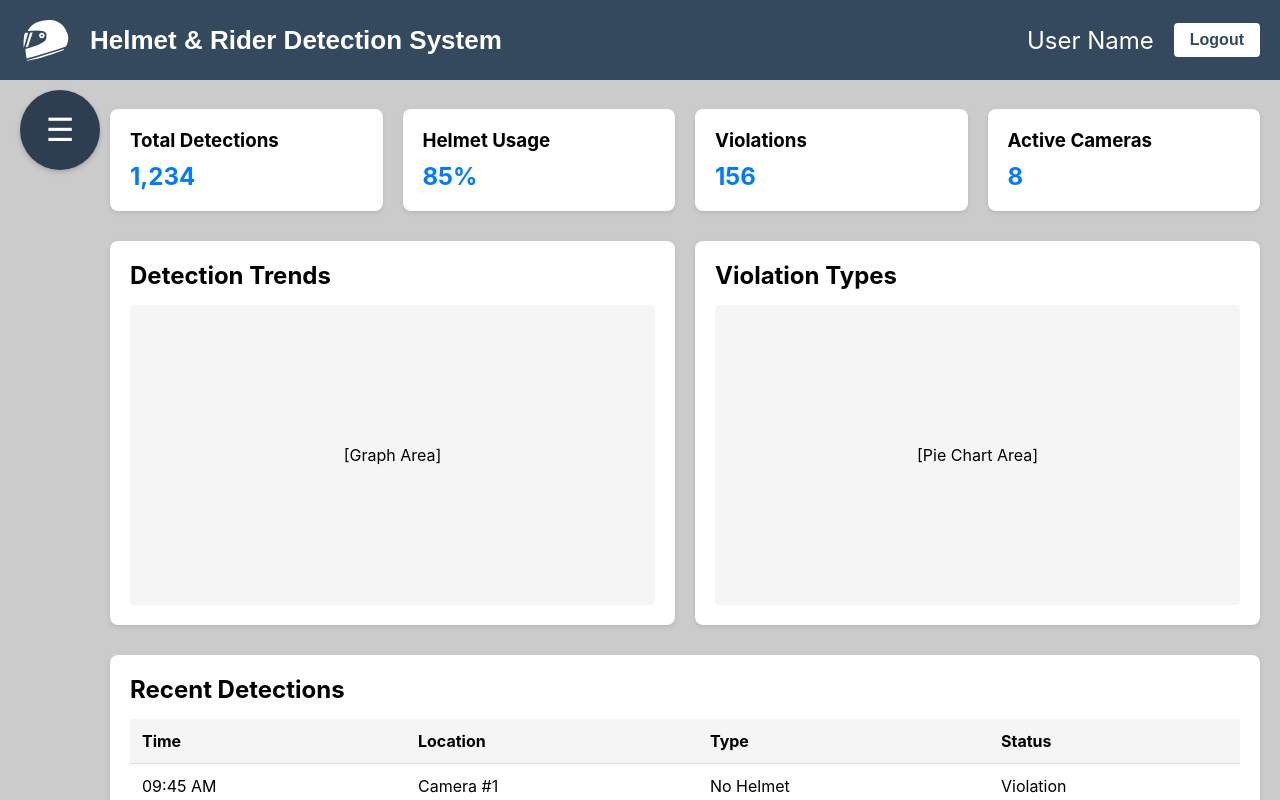
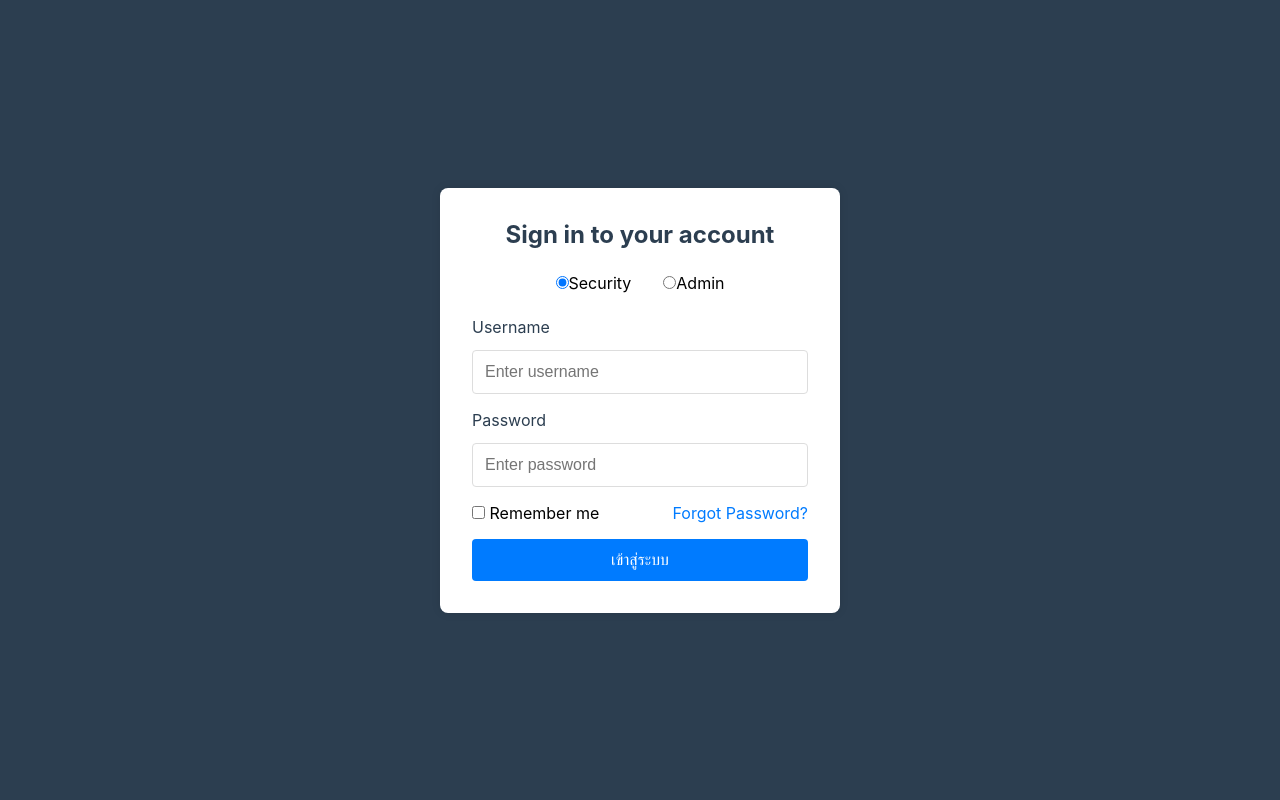
Before and after one commit to PhutawanNick/project-frontend, a React (Create React App) app: page / in a window 1280 px wide. Shown: the top 800 px of the page. Built offline with nearby package versions, Linux system fonts and the light colour scheme.

Commit message:
edit login and fram

```diff
--- a/src/App.js
+++ b/src/App.js
@@ -5,6 +5,7 @@ import LivePage from './pages/live/LivePage';
 import DashBoard from './pages/dashboard/DashBoardPage';
 import History from './pages/history/HistoryPage';
 import Settings from './pages/setting/SettingPage';
+import HomePage from './pages/home/HomePage';
 import Navbar from './components/Navbar';
 import Sidebar from './components/Sidebar';
 import Footer from './components/Footer';
@@ -13,20 +14,31 @@ function App() {
   return (
     <Router>
       <div className="App">
+        <Routes>
+          {/* Public routes */}
+          <Route path="/" element={<HomePage />} />
+          <Route path="/login" element={<LoginPage />} />
+
+          {/* Protected routes */}
+          <Route
+            path="/*"
+            element={
+              <>
                 <Navbar />
                 <Sidebar />
                 <main className="main-content">
                   <Routes>
-            <Route path="/login" element={<LoginPage />} />
-            {/* เพิ่มเส้นทางสำหรับหน้าอื่น ๆ */}
-            <Route path="/" element={<DashBoard />} />
-            <Route path="/LivePage" element={<LivePage />} />
-            <Route path="/DashBoard" element={<DashBoard />} />
-            <Route path="/History" element={<History />} />
-            <Route path="/Setting" element={<Settings />} />
+                    <Route path="/dashboard" element={<DashBoard />} />
+                    <Route path="/livepage" element={<LivePage />} />
+                    <Route path="/history" element={<History />} />
+                    <Route path="/setting" element={<Settings />} />
                   </Routes>
                 </main>
                 <Footer />
+              </>
+            }
+          />
+        </Routes>
       </div>
     </Router>
   );
--- a/src/pages/home/HomePage.js
+++ b/src/pages/home/HomePage.js
@@ -1,12 +1,67 @@
-import React from 'react';
+import React, { useState } from 'react';
 import { useNavigate } from 'react-router-dom';
 import './HomeStyle.css';
 
 function HomePage() {
   const navigate = useNavigate();
+  const [userType, setUserType] = useState('security');
 
-  const handleLogin = () => {
-    navigate('/login');
+  const handleSubmit = (e) => {
+    e.preventDefault();
+    navigate('/dashboard');
   };
+
+  return (
+    <div className="home-container">
+      <div className="login-box">
+        <h2>Sign in to your account</h2>
+
+        <div className="user-type-selector">
+          <label>
+            <input
+              type="radio"
+              value="security"
+              checked={userType === 'security'}
+              onChange={(e) => setUserType(e.target.value)}
+            />
+            Security
+          </label>
+          <label>
+            <input
+              type="radio"
+              value="admin"
+              checked={userType === 'admin'}
+              onChange={(e) => setUserType(e.target.value)}
+            />
+            Admin
+          </label>
+        </div>
+
+        <form onSubmit={handleSubmit}>
+          <div className="form-group">
+            <label>Username</label>
+            <input type="text" placeholder="Enter username" />
+          </div>
+
+          <div className="form-group">
+            <label>Password</label>
+            <input type="password" placeholder="Enter password" />
+          </div>
+
+          <div className="form-options">
+            <label>
+              <input type="checkbox" /> Remember me
+            </label>
+            <a href="#">Forgot Password?</a>
+          </div>
+
+          <button type="submit" className="login-button">
+            เข้าสู่ระบบ
+          </button>
+        </form>
+      </div>
+    </div>
+  );
 }
+
 export default HomePage;
--- a/src/pages/home/HomeStyle.css
+++ b/src/pages/home/HomeStyle.css
@@ -3,22 +3,73 @@
   display: flex;
   justify-content: center;
   align-items: center;
-  background-color: #f5f5f5;
+  background-color: #2c3e50;
+}
+
+.login-box {
+  background-color: white;
+  padding: 2rem;
+  border-radius: 8px;
+  width: 100%;
+  max-width: 400px;
+  box-shadow: 0 0 10px rgba(0, 0, 0, 0.1);
+}
+
+.login-box h2 {
+  text-align: center;
+  margin-bottom: 1.5rem;
+  color: #2c3e50;
+}
+
+.user-type-selector {
+  display: flex;
+  justify-content: center;
+  gap: 2rem;
+  margin-bottom: 1.5rem;
+}
+
+.form-group {
+  margin-bottom: 1rem;
+}
+
+.form-group label {
+  display: block;
+  margin-bottom: 0.5rem;
+  color: #2c3e50;
+}
+
+.form-group input {
+  width: 100%;
+  padding: 0.75rem;
+  border: 1px solid #ddd;
+  border-radius: 4px;
+  font-size: 1rem;
+}
+
+.form-options {
+  display: flex;
+  justify-content: space-between;
+  align-items: center;
+  margin-bottom: 1rem;
+}
+
+.form-options a {
+  color: #007bff;
+  text-decoration: none;
 }
 
 .login-button {
-  padding: 15px 30px;
-  font-size: 18px;
+  width: 100%;
+  padding: 0.75rem;
   background-color: #007bff;
   color: white;
   border: none;
-  border-radius: 5px;
+  border-radius: 4px;
+  font-size: 1rem;
   cursor: pointer;
   transition: background-color 0.3s;
-  box-shadow: 0 2px 4px rgba(0,0,0,0.2);
 }
 
 .login-button:hover {
   background-color: #0056b3;
-  transform: translateY(-2px);
 }
--- a/src/pages/live/LivePage.css
+++ b/src/pages/live/LivePage.css
@@ -37,6 +37,11 @@
     display: flex;
     align-items: center;
     justify-content: center;
+
+}
+.video-frame {
+    width: 1350px;
+    height: 640px;
 }
 
 /* คอนเทนเนอร์สำหรับข้อมูลการตรวจจับ */
```
Lines whose indentation alone changed are shown as unchanged.
